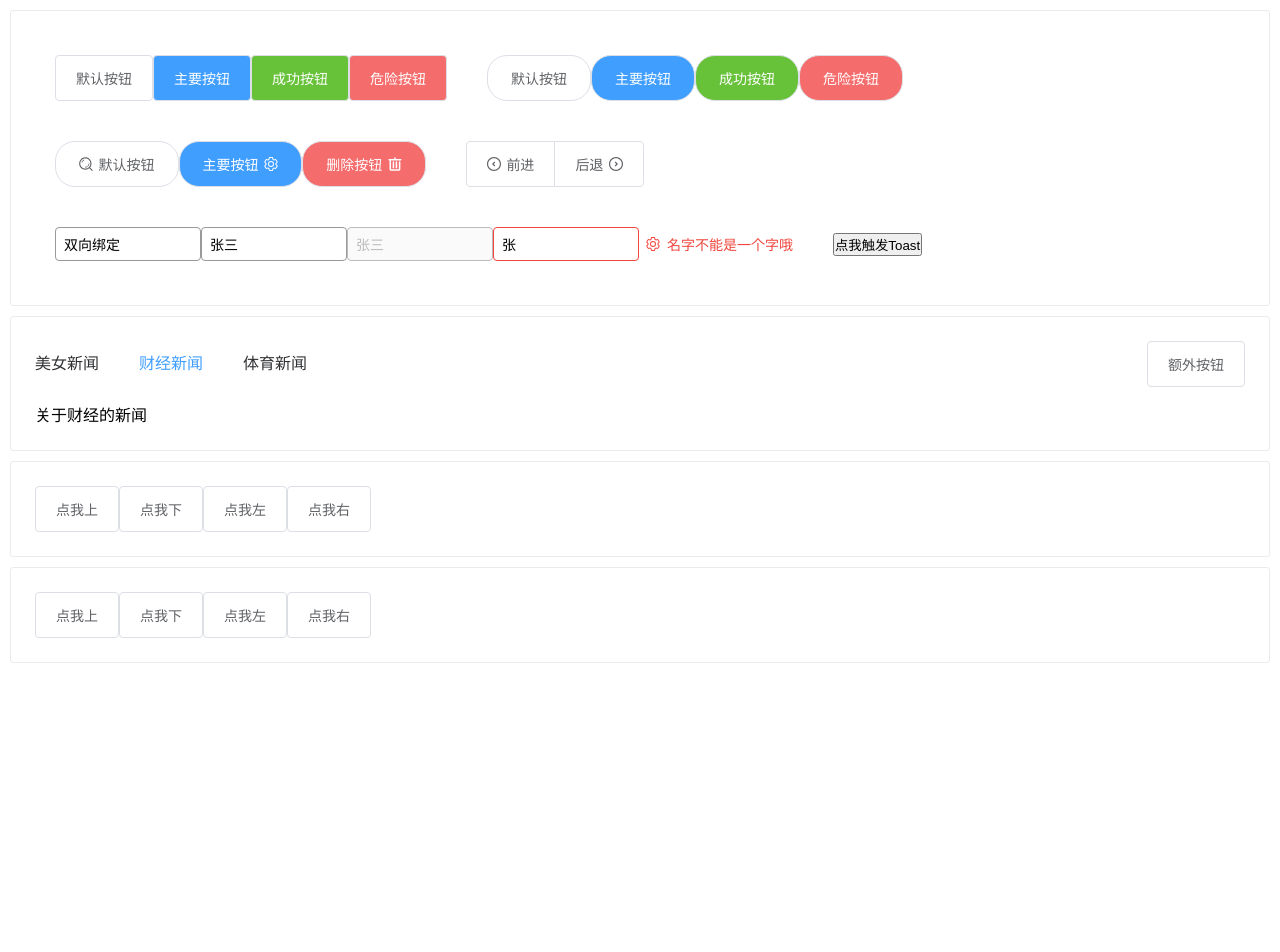
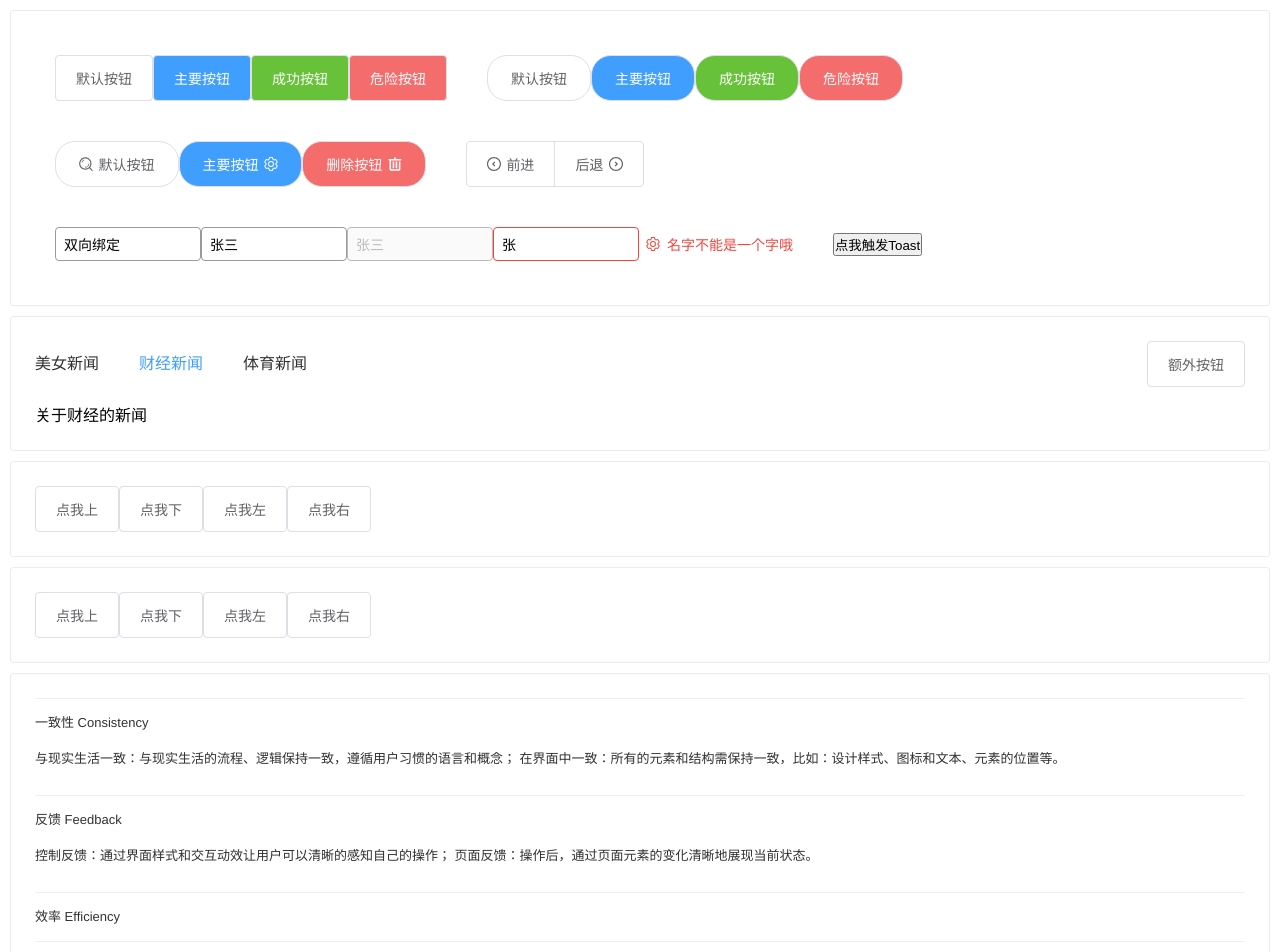
Before and after one commit to luckzhu/eazy-ui, a Vue app: page / in a window 1280 px wide. Shown: the top 952 px of the page. Before the commit the page ends 800 px from the top, so only its background shows below. Built offline with nearby package versions, Linux system fonts and the light colour scheme.

Commit message:
完成单向数据流的collapse组件，支持单选和多选

```diff
--- a/src/App.vue
+++ b/src/App.vue
@@ -111,6 +111,31 @@
         <ez-button>点我右</ez-button>
       </ez-popover>
     </div>
+
+    <div class="testBox">
+      <ez-collapse :selected="['item1', 'item2']" >
+
+        <ez-collapse-item
+          title="一致性 Consistency
+"
+          name="item1"
+          >与现实生活一致：与现实生活的流程、逻辑保持一致，遵循用户习惯的语言和概念；
+          在界面中一致：所有的元素和结构需保持一致，比如：设计样式、图标和文本、元素的位置等。</ez-collapse-item
+        >
+        <ez-collapse-item title="反馈 Feedback" name="item2"
+          >控制反馈：通过界面样式和交互动效让用户可以清晰的感知自己的操作；
+          页面反馈：操作后，通过页面元素的变化清晰地展现当前状态。</ez-collapse-item
+        >
+        <ez-collapse-item
+          title="效率 Efficiency
+"
+          name="item3"
+          >简化流程：设计简洁直观的操作流程；
+          清晰明确：语言表达清晰且表意明确，让用户快速理解进而作出决策；
+          帮助用户识别：界面简单直白，让用户快速识别而非回忆，减少用户记忆负担。</ez-collapse-item
+        >
+      </ez-collapse>
+    </div>
   </div>
 </template>
 
@@ -125,7 +150,9 @@ import TabsBody from "./components/tabs-body";
 import TabsItem from "./components/tabs-item";
 import TabsPane from "./components/tabs-pane";
 import tabsHeadVue from "./components/tabs-head.vue";
-import Popover from "./components/popover"
+import Popover from "./components/popover";
+import Collapse from "./components/collapse";
+import CollapseItem from "./components/collapse-item";
 
 export default {
   name: "app",
@@ -144,6 +171,8 @@ export default {
     "ez-tabs-item": TabsItem,
     "ez-tabs-pane": TabsPane,
     "ez-popover": Popover,
+    "ez-collapse": Collapse,
+    "ez-collapse-item": CollapseItem
   },
   methods: {
     inputChange(e) {
@@ -169,10 +198,9 @@ export default {
 * {
   padding: 0;
   margin: 0;
-  };
+}
 :root {
   box-sizing: border-box;
-
 
   font-family: "Helvetica Neue", Helvetica, "PingFang SC", "Hiragino Sans GB",
     "Microsoft YaHei";
--- /dev/null
+++ b/src/components/collapse-item.vue
@@ -0,0 +1,81 @@
+<template>
+  <div class="collapseItem">
+    <div class="title" @click="toggle">
+      {{ title }}
+    </div>
+    <div class="content" v-if="visible">
+      <slot></slot>
+    </div>
+  </div>
+</template>
+
+<script>
+export default {
+  name: "EzCollapseItem",
+  data() {
+    return {
+      visible: false
+    };
+  },
+  props: {
+    title: {
+      type: String,
+      required: true
+    },
+    name: {
+      type: String,
+      required: true
+    }
+  },
+  inject: ["eventBus"],
+  mounted() {
+    this.eventBus.$on("update:selected", selectedNames => {
+      if (selectedNames.indexOf(this.name) >= 0) {
+        this.visible = true;
+      } else {
+        this.visible = false;
+      }
+    });
+  },
+  methods: {
+    toggle() {
+      if (this.visible) {
+        this.eventBus.$emit("update:removeSelected", this.name);
+      } else {
+        this.eventBus.$emit("update:addSelected", this.name);
+      }
+    }
+  }
+};
+</script>
+
+<style lang="scss" scoped>
+$grey: #ddd;
+$border-radius: 4px;
+.collapseItem {
+  border-bottom: 1px solid #ebeef5;
+  &:first-child {
+    border-top: 1px solid #ebeef5;
+  }
+  > .title {
+    display: flex;
+    align-items: center;
+    height: 48px;
+    line-height: 48px;
+    background-color: #fff;
+    color: #303133;
+    cursor: pointer;
+
+    font-size: 13px;
+    font-weight: 500;
+    transition: border-bottom-color 0.3s;
+    outline: none;
+  }
+  > .content {
+    padding-bottom: 25px;
+    font-size: 13px;
+    color: #303133;
+    line-height: 1.769230769230769;
+  }
+}
+</style>
--- /dev/null
+++ b/src/components/collapse.vue
@@ -0,0 +1,59 @@
+<template>
+  <div class="collapse">
+    <slot></slot>
+  </div>
+</template>
+
+<script>
+import Vue from "vue";
+export default {
+  name: "EzCollapse",
+  data() {
+    return {
+      eventBus: new Vue(),
+    };
+  },
+  props: {
+    selected: {
+      type: Array
+    },
+    single: {
+      type: Boolean,
+      default: false
+    }
+  },
+  provide() {
+    return {
+      eventBus: this.eventBus
+    };
+  },
+  mounted() {
+    let selectedCopy = JSON.parse(JSON.stringify(this.selected))
+    this.eventBus.$emit("update:selected", this.selected);
+    this.eventBus.$on("update:addSelected", name => {
+      if(this.single){
+        this.selectedCopy = [name]
+      }else {
+        this.selectedCopy.push(name)
+      }
+      this.eventBus.$emit("update:selected", this.selectedCopy);
+    });
+    this.eventBus.$on("update:removeSelected", name=>{
+      if(this.single){
+        this.selectedCopy = []
+      }else {
+        let index = this.selectedCopy.indexOf(name)
+        this.selectedCopy.splice(index,1)
+      }
+      this.eventBus.$emit("update:selected", this.selectedCopy);
+    })
+  }
+};
+</script>
+
+<style lang="scss" scoped>
+$border-radius: 4px;
+.collapse {
+  border-radius: $border-radius;
+}
+</style>
```
Lines whose indentation alone changed are shown as unchanged.
